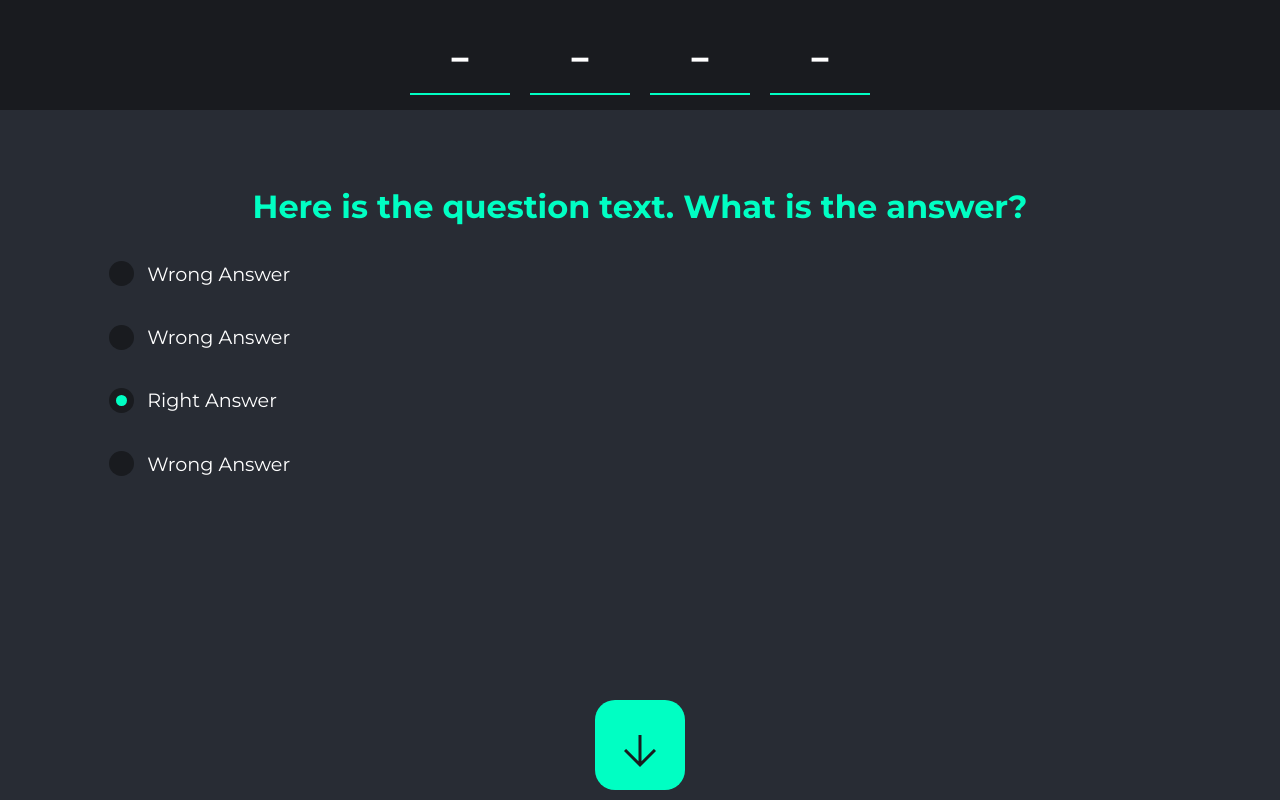
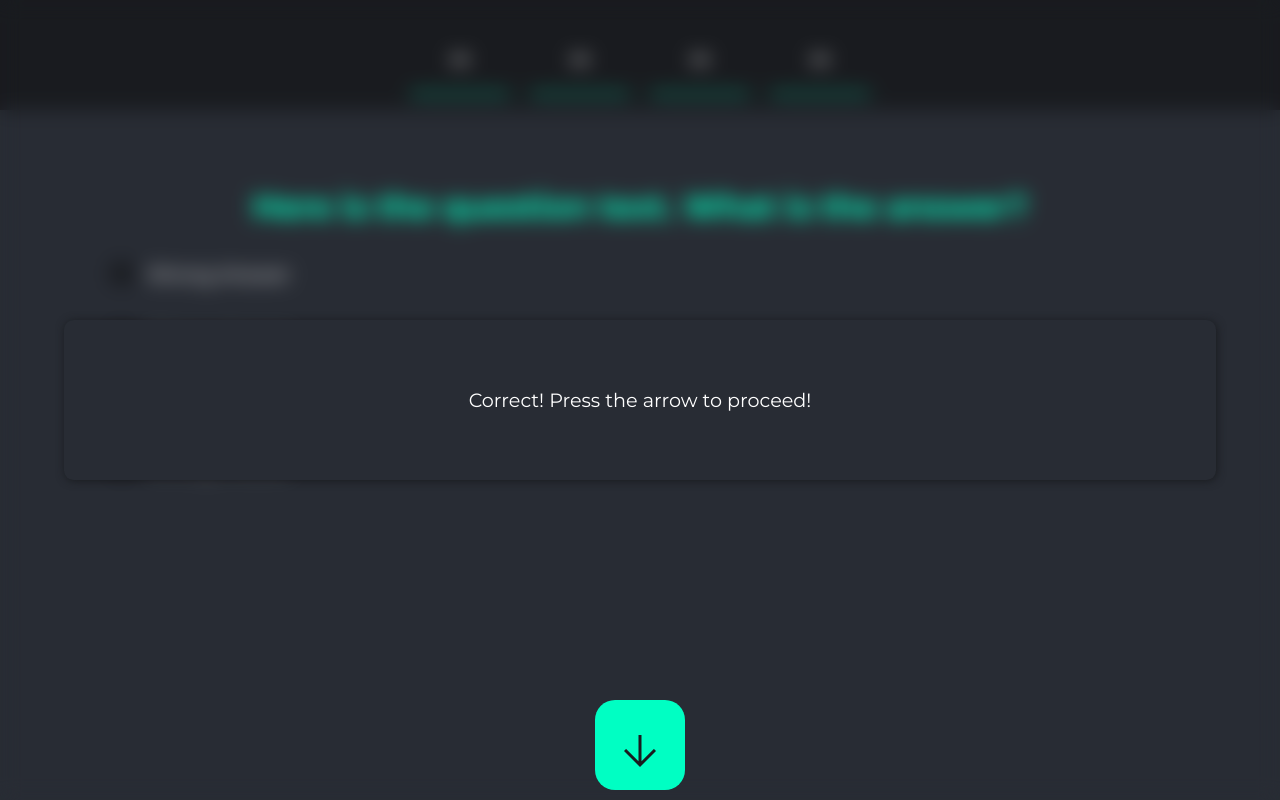
Before and after one commit to hollyefig/Questionnaire, a React (Create React App) app: page / in a window 1280 px wide. Both pictures are taken after a click on the radio button "Right Answer". Shown: the part 866-1666 px from the top of the page. Built offline with nearby package versions, Linux system fonts and the light colour scheme.

Commit message:
added interactive answer feature

```diff
--- a/src/App.css
+++ b/src/App.css
@@ -6,12 +6,14 @@
 }
 
 body {
-  background-color: #282c34;
   color: #fff;
   font-family: "Montserrat", sans-serif;
   --teal: rgb(0, 255, 195);
+  --darkTeal: rgb(16, 193, 152);
+  --grey: #282c34;
   --darkGrey: #191b1f;
   --fixedTopSpace: 110px;
+  background-color: var(--grey);
 }
 
 html {
--- a/src/App.js
+++ b/src/App.js
@@ -1,5 +1,6 @@
 import "./App.css";
-import { useState, useRef, useEffect } from "react";
+import { useState } from "react";
+import { questionData } from "./questionData";
 import Fixedarrow from "./components/fixedArrow/Fixedarrow";
 import Fixedtop from "./components/fixedTop/Fixedtop";
 import Header from "./components/header/Header";
@@ -7,19 +8,56 @@ import Question1 from "./components/questions/Question1";
 import Question2 from "./components/questions/Question2";
 import Question3 from "./components/questions/Question3";
 import Question4 from "./components/questions/Question4";
+import Bluroverlay from "./components/blurOverlay/Bluroverlay";
+import Answermsg from "./components/blurOverlay/Answermsg";
 
 function App() {
   const [combo, setCombo] = useState(["-", "-", "-", "-"]);
+  const [arrowShow, setArrowShow] = useState(true);
+  const [blurOverlay, setBlurOverlay] = useState(false);
+  const [answer, setAnswer] = useState(false);
+  const [answerMsg, setAnswerMsg] = useState();
+  // dictate question number
+  const [num, setNum] = useState(0);
+
+  // remove blur overlay
+  const removeBlurOverlay = () => {
+    setBlurOverlay(false);
+  };
+
+  const scrollDown = () => {
+    if (num < 4) {
+      setNum(num + 1);
+    } else {
+      setNum(1);
+    }
+    removeBlurOverlay();
+  };
+
+  // when answer is clicked
+  const answerClicked = (e) => {
+    setBlurOverlay(true);
+
+    e.isTrue
+      ? setAnswerMsg("Correct! Press the arrow to proceed!")
+      : setAnswerMsg("Sorry! Try again! ");
+  };
 
   return (
     <div className="App">
       <Fixedtop combo={combo} />
       <Header />
-      <Question1 />
+      <Question1 answerClicked={answerClicked} />
       <Question2 />
       <Question3 />
       <Question4 />
-      <Fixedarrow />
+      <Fixedarrow scrollDown={scrollDown} num={num} />
+      {blurOverlay && <Bluroverlay blurOverlay={blurOverlay} />}
+      <Answermsg
+        blurOverlay={blurOverlay}
+        answerMsg={answerMsg}
+        removeBlurOverlay={removeBlurOverlay}
+      />
     </div>
   );
 }
--- /dev/null
+++ b/src/components/blurOverlay/Answermsg.jsx
@@ -0,0 +1,11 @@
+import React from 'react'
+
+export default function Answermsg({blurOverlay, removeBlurOverlay, answerMsg}) {
+  return (
+    <div className={`answerMsgWrapper ${blurOverlay && `visible`}`} onClick={removeBlurOverlay}>
+    <div className={`answerMsg ${blurOverlay && `answerMsgSlideDown`}`}>
+      {answerMsg}
+    </div>
+    </div>
+  )
+}
--- /dev/null
+++ b/src/components/blurOverlay/Bluroverlay.jsx
@@ -0,0 +1,12 @@
+import React from 'react';
+import './blurOverlay.css';
+
+export default function Bluroverlay({blurOverlay}) {
+  return (
+    <div className={`blurOverlayWrapper ${blurOverlay && `opacityOn`}`}>
+
+
+
+    </div>
+  )
+}
--- /dev/null
+++ b/src/components/blurOverlay/blurOverlay.css
@@ -0,0 +1,53 @@
+.blurOverlayWrapper {
+  width: 100%;
+  height: 100vh;
+  position: fixed;
+  top: 0;
+  z-index: 15;
+  backdrop-filter: blur(10px);
+  transition: opacity 100ms ease-in;
+  opacity: 0;
+}
+
+.opacityOn {
+  opacity: 1;
+}
+
+.answerMsgWrapper {
+  width: 100%;
+  height: 100vh;
+  position: fixed;
+  top: 0;
+  z-index: 16;
+  visibility: hidden;
+}
+
+.visible {
+  visibility: visible;
+}
+
+.answerMsg {
+  --width: 90%;
+  --height: 20vh;
+  width: var(--width);
+  min-height: var(--height);
+  height: var(--height);
+  background-color: var(--grey);
+  padding: 1em;
+  border-radius: 0.5em;
+  box-shadow: 1px 1px 8px var(--darkGrey);
+  display: flex;
+  justify-content: center;
+  align-items: center;
+  flex-direction: column;
+  position: absolute;
+  top: -100vh;
+  left: calc(50% - var(--width) / 2);
+  transition: all 0.5s ease-in-out;
+  z-index: 20;
+  font-size: 1.2rem;
+}
+
+.answerMsgSlideDown {
+  top: calc(50% - var(--height) / 2);
+}
--- a/src/components/fixedArrow/Fixedarrow.jsx
+++ b/src/components/fixedArrow/Fixedarrow.jsx
@@ -2,15 +2,8 @@ import React from "react";
 import "./fixedArrow.css";
 import { useState } from "react";
 
-export default function Fixedarrow() {
+export default function Fixedarrow({num, scrollDown}) {
 
-const [num, setNum] = useState(0);
-
-const scrollDown = (e) => {
-  if (num < 4) {
-  setNum(num + 1)
-  }
-}
 
   return (
     <div className='fixedArrowWrapper'>
--- a/src/components/fixedArrow/fixedArrow.css
+++ b/src/components/fixedArrow/fixedArrow.css
@@ -4,6 +4,7 @@
   width: 100%;
   height: auto;
   padding: 10px;
+  z-index: 20;
 }
 
 .fixedArrowContent {
--- a/src/components/questions/Question1.jsx
+++ b/src/components/questions/Question1.jsx
@@ -2,7 +2,7 @@ import React from 'react'
 import './questions.css';
 import { questionData } from '../../questionData';
 
-export default function Question1() {
+export default function Question1({answerClicked}) {
 
 
   return (
@@ -17,12 +17,11 @@ export default function Question1() {
             {questionData[0].answers.map(e => {
               return (
               <li>
-              <input type='radio' name={questionData[0].radioName} id={e.id}/>
+              <input type='radio' name={questionData[0].radioName} id={e.id} onClick={() => answerClicked(e)} />
               <label for={e.id}>{e.answer}</label>
               </li>
               )
             })}
-
           </ul>
         </div>
       </div>
--- a/src/components/questions/questions.css
+++ b/src/components/questions/questions.css
@@ -73,6 +73,28 @@
   transform: scale(1);
 }
 
+.submitWrapper {
+  width: 100%;
+  display: flex;
+  justify-content: center;
+  align-items: center;
+}
+
+.submitWrapper button {
+  appearance: none;
+  background-color: var(--teal);
+  color: var(--darkGrey);
+  padding: 1em 2.5em;
+  font-size: 1rem;
+  border: none;
+  border-radius: 10px;
+  font-weight: bold;
+}
+
+.submitWrapper button:active {
+  background-color: var(--darkTeal);
+}
+
 @media only screen and (max-width: 500px) {
   .q1ContentWindow,
   .q2ContentWindow,
```
